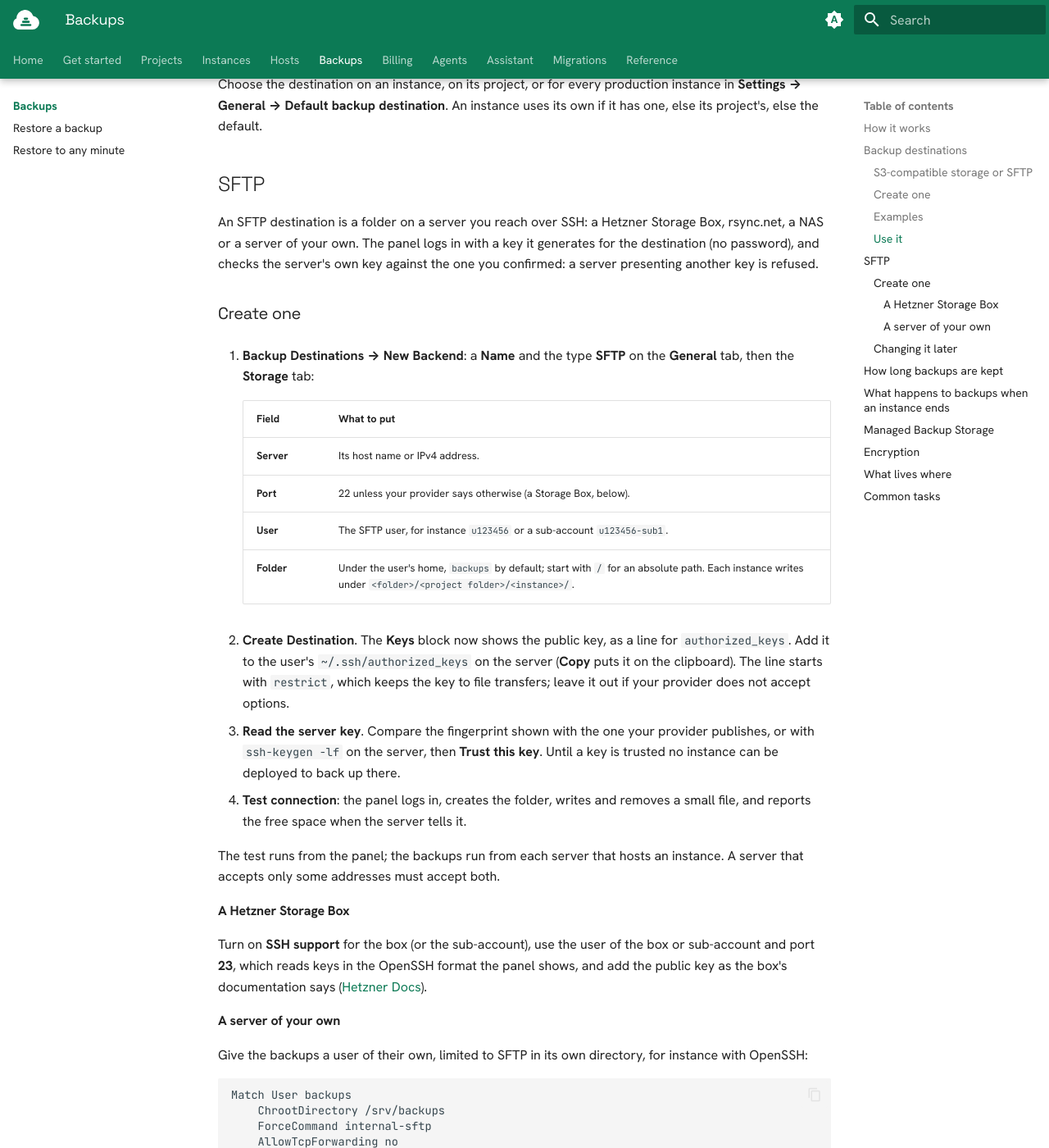
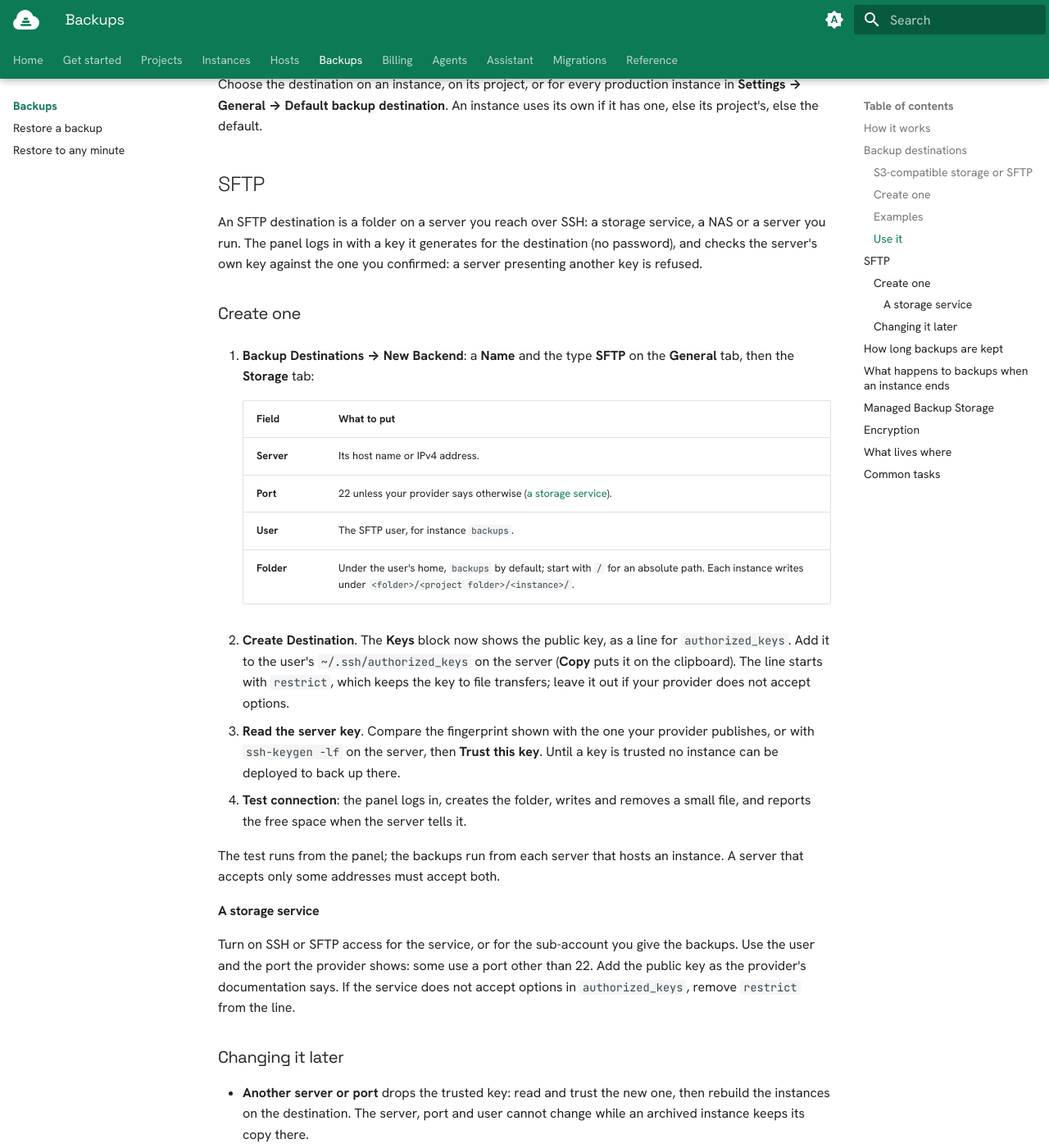
Before and after one commit to incubacloud/incubacloud, an MkDocs documentation site: the page built from docs/user/docs/backups/index.md, in a window 1280 px wide and 1400 px high, scrolled down 2415 px. Shown: the whole window at 82% size. Built offline with MkDocs 1.6.1 and Material for MkDocs 9.7.7, drawn with Linux system fonts in a browser that asks for light colours; plug-ins that fetch from the network failed and are left out; some of the changed text lies outside the part shown.

Commit message:
Docs: SFTP backups guide describes a generic storage service and drops the self-hosted server setup

````diff
--- a/docs/user/docs/backups/index.md
+++ b/docs/user/docs/backups/index.md
@@ -92,8 +92,8 @@ uses its own if it has one, else its project's, else the default.
 
 ## SFTP
 
-An SFTP destination is a folder on a server you reach over SSH: a Hetzner
-Storage Box, rsync.net, a NAS or a server of your own. The panel logs in with
+An SFTP destination is a folder on a server you reach over SSH: a storage
+service, a NAS or a server you run. The panel logs in with
 a key it generates for the destination (no password), and checks the
 server's own key against the one you confirmed: a server presenting another
 key is refused.
@@ -106,8 +106,8 @@ key is refused.
     | Field | What to put |
     |---|---|
     | **Server** | Its host name or IPv4 address. |
-    | **Port** | 22 unless your provider says otherwise (a Storage Box, below). |
-    | **User** | The SFTP user, for instance `u123456` or a sub-account `u123456-sub1`. |
+    | **Port** | 22 unless your provider says otherwise ([a storage service](#a-storage-service)). |
+    | **User** | The SFTP user, for instance `backups`. |
     | **Folder** | Under the user's home, `backups` by default; start with `/` for an absolute path. Each instance writes under `<folder>/<project folder>/<instance>/`. |
 
 2. **Create Destination**. The **Keys** block now shows the public key, as a
@@ -125,27 +125,13 @@ key is refused.
 The test runs from the panel; the backups run from each server that hosts an
 instance. A server that accepts only some addresses must accept both.
 
-#### A Hetzner Storage Box
+#### A storage service
 
-Turn on **SSH support** for the box (or the sub-account), use the user of the
-box or sub-account and port **23**, which reads keys in the OpenSSH format the
-panel shows, and add the public key as the box's documentation says
-([Hetzner Docs](https://docs.hetzner.com/storage/storage-box/)).
-
-#### A server of your own
-
-Give the backups a user of their own, limited to SFTP in its own directory,
-for instance with OpenSSH:
-
-```
-Match User backups
-    ChrootDirectory /srv/backups
-    ForceCommand internal-sftp
-    AllowTcpForwarding no
-```
-
-The chroot directory belongs to root; give the user a folder inside it to
-write in, and set **Folder** to that folder.
+Turn on SSH or SFTP access for the service, or for the sub-account you give the
+backups. Use the user and the port the provider shows: some use a port other
+than 22. Add the public key as the provider's documentation says. If the
+service does not accept options in `authorized_keys`, remove `restrict` from
+the line.
 
 ### Changing it later
 
````
